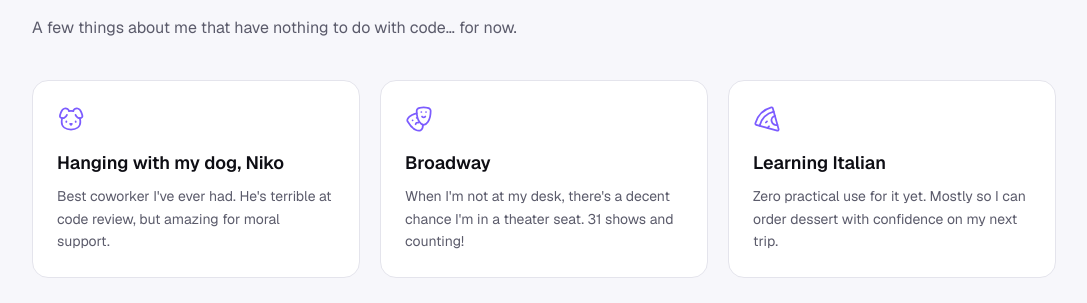
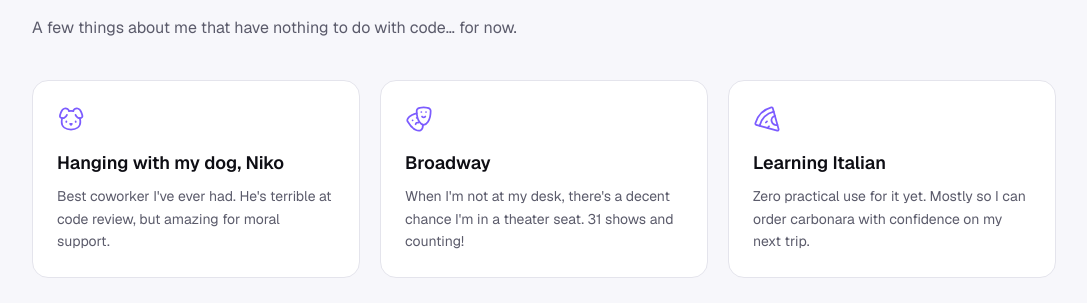
Before and after one commit to nbyrd9/portfolio-site, a Next.js app: page / in a window 1280 px wide. Shown: the part 5990-6293 px from the top of the page, without its empty margins (96-1183 px from the left). Built offline with nearby package versions, Linux system fonts and the light colour scheme.

Commit message:
Swap dessert for carbonara in Learning Italian blurb

```diff
--- a/src/content/resume.ts
+++ b/src/content/resume.ts
@@ -294,6 +294,6 @@ export const interests: Interest[] = [
     id: "italian",
     icon: "pizza",
     title: "Learning Italian",
-    blurb: "Zero practical use for it yet. Mostly so I can order dessert with confidence on my next trip.",
+    blurb: "Zero practical use for it yet. Mostly so I can order carbonara with confidence on my next trip.",
   },
 ];
```
